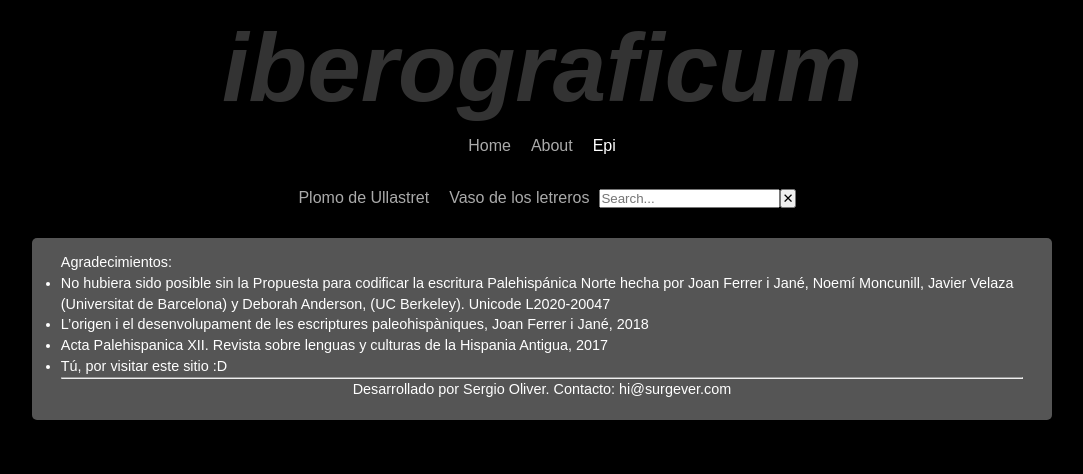
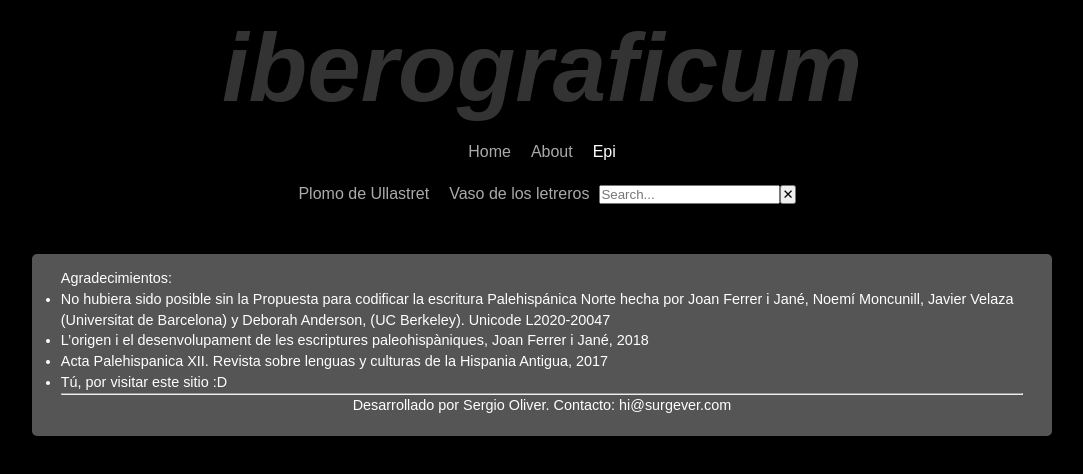
Before and after one commit to surgever/iberograficum, a React (Vite) app: page /epi in a window 1280 px wide. Shown: the top 474 px of the page, without its empty margins (98-1181 px from the left). Built offline with nearby package versions, Linux system fonts and the light colour scheme.

Commit message:
Search results styling

```diff
--- a/src/components/EpiList.jsx
+++ b/src/components/EpiList.jsx
@@ -1,5 +1,5 @@
 
-import { Link } from 'react-router-dom';
+import { NavLink, Link } from 'react-router-dom';
 import { useState, useEffect } from "react"
 
 const epilinks = [
@@ -38,14 +38,14 @@ const EpiList = props => {
     }
 
     return (
-        <nav className={"navbar " + (searchOpen ? 'on' : 'off')}>
+        <nav className={"navbar search " + (searchOpen ? 'on' : 'off')}>
             <ul className="featured">
                 { !searchOpen && epilinks.map((link) => {
                 return (
                     <li key={link.text}>
-                        <Link to={link.path} >
+                        <NavLink to={link.path} >
                             {link.text}
-                        </Link>
+                        </NavLink>
                     </li>
                 );
                 })}
@@ -66,9 +66,9 @@ const EpiList = props => {
                 {searchResults.map((epi) => {
                     return (
                         <li key={epi.key}>
-                            <Link to={epi.key} >
-                                {epi.key}: {epi.text}
-                            </Link>
+                            <NavLink to={epi.key} >
+                                <span>{epi.key}</span> {epi.text}
+                            </NavLink>
                         </li>
                     );
                 })}
--- a/src/components/Header.jsx
+++ b/src/components/Header.jsx
@@ -15,7 +15,7 @@ const Header = () => {
         <header style={headerStyle}>
             <h1
                 style={{
-                    fontSize: "6rem", fontWeight: "600", marginBottom: ".5rem", lineHeight: "1em",
+                    fontSize: "6rem", fontWeight: "600", marginBottom: "1.5rem", lineHeight: "1em",
                     color: "#333", textTransform: "lowercase", textAlign: "center", fontStyle: "italic",
                 }}
             >
--- a/src/index.css
+++ b/src/index.css
@@ -33,15 +33,22 @@ body {background:#000; color: white;
 hgroup {background:#000;overflow: hidden;height: 65px;}
 .wrap {padding: 20px;position: relative;}
 h1 {font-size: 1em;margin: 0;}
-.navbar {text-align: center;}
-.navbar li { display: inline-block; margin: 0px;}
-.navbar a { display: inline-block; padding: 10px 10px 0; color: #AAA; white-space: nowrap;}
-.navbar a.active { color: white;;}
-.navbar.on input { width: 300px;}
-.modes {float: right; text-align: center;margin-bottom: 5px}
 a {color: inherit; text-decoration: none}
 hgroup img {width: 178px; display: block;}
 h1 span {position: absolute; left: -9999px;font-size: 20px}
+.navbar {text-align: center;}
+.navbar li { display: inline-block; margin: 0px;}
+.navbar a { display: inline-block; padding: 0 10px; color: #AAA; white-space: nowrap;}
+.navbar a.active { color: white;}
+.navbar.on input { width: 300px;}
+.modes {float: right; text-align: center;margin-bottom: 5px}
+.navbar.search {padding: 0 0 20px;}
+.results {background: white}
+.results a {background: #eee;color: black; padding: 0 3px 0 0; margin: 2px;
+    max-width: 500px; overflow: hidden;}
+.results a span {display: inline-block; background: #ddd; color: #555; padding: 0 2px; font-size:70% }
+.results a:hover, .results a.active {background: #dde; color: black}
+.results a:hover span, .results a.active span {background: #ddf; color: #226}
 .modes b {font-style: normal; display: block;
   -webkit-tap-highlight-color: transparent; user-select: none;
   min-width:15px; padding: 0 5px; line-height: 25px; border-radius: 3px; float: left; cursor:pointer}
```
